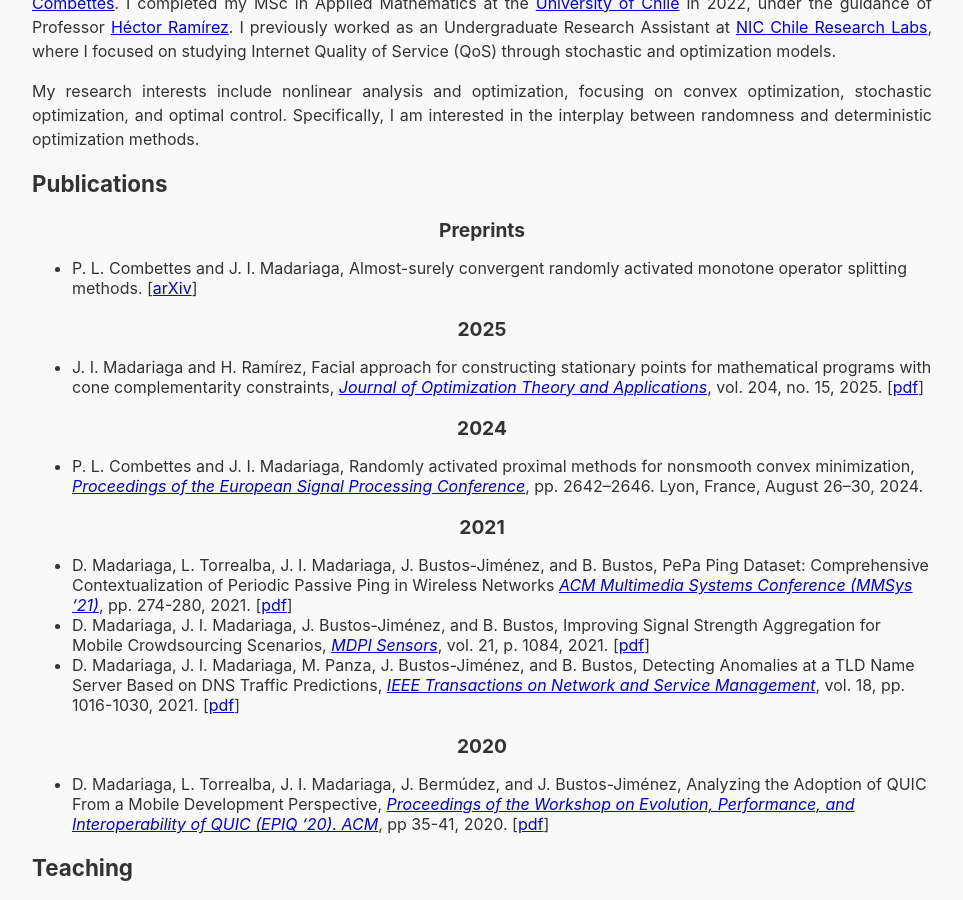
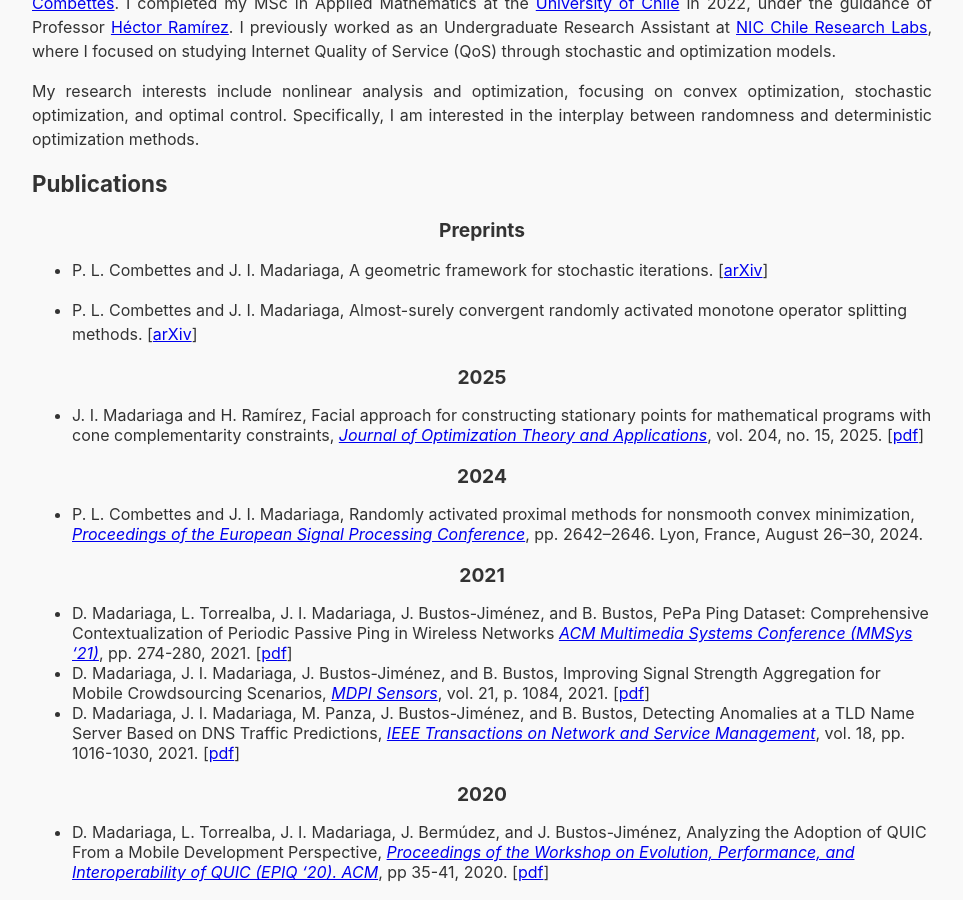
Before and after one commit to jmadariagar/jmadariagar.github.io, a Jekyll site: the page built from index.md, in a window 1280 px wide and 900 px high, scrolled down 679 px. Shown: the whole window, without its empty margins (158-1121 px from the left). Built offline with Jekyll 4.4.1, drawn with Linux system fonts in a browser that asks for light colours; our own code applies the rules of GitHub Pages for plain Markdown files; a script that is not in the unit is left out.

Commit message:
Update index.md

```diff
--- a/index.md
+++ b/index.md
@@ -19,6 +19,8 @@
 
 ## Publications
 <center> <h3>Preprints</h3> </center>
+* P. L. Combettes and J. I. Madariaga, A geometric framework for stochastic iterations. [[arXiv](https://arxiv.org/abs/2504.027613)]
+
 * P. L. Combettes and J. I. Madariaga, Almost-surely convergent randomly activated monotone operator splitting methods. [[arXiv](https://arxiv.org/abs/2403.10673)]
 
 <center> <h3>2025</h3> </center>
```
